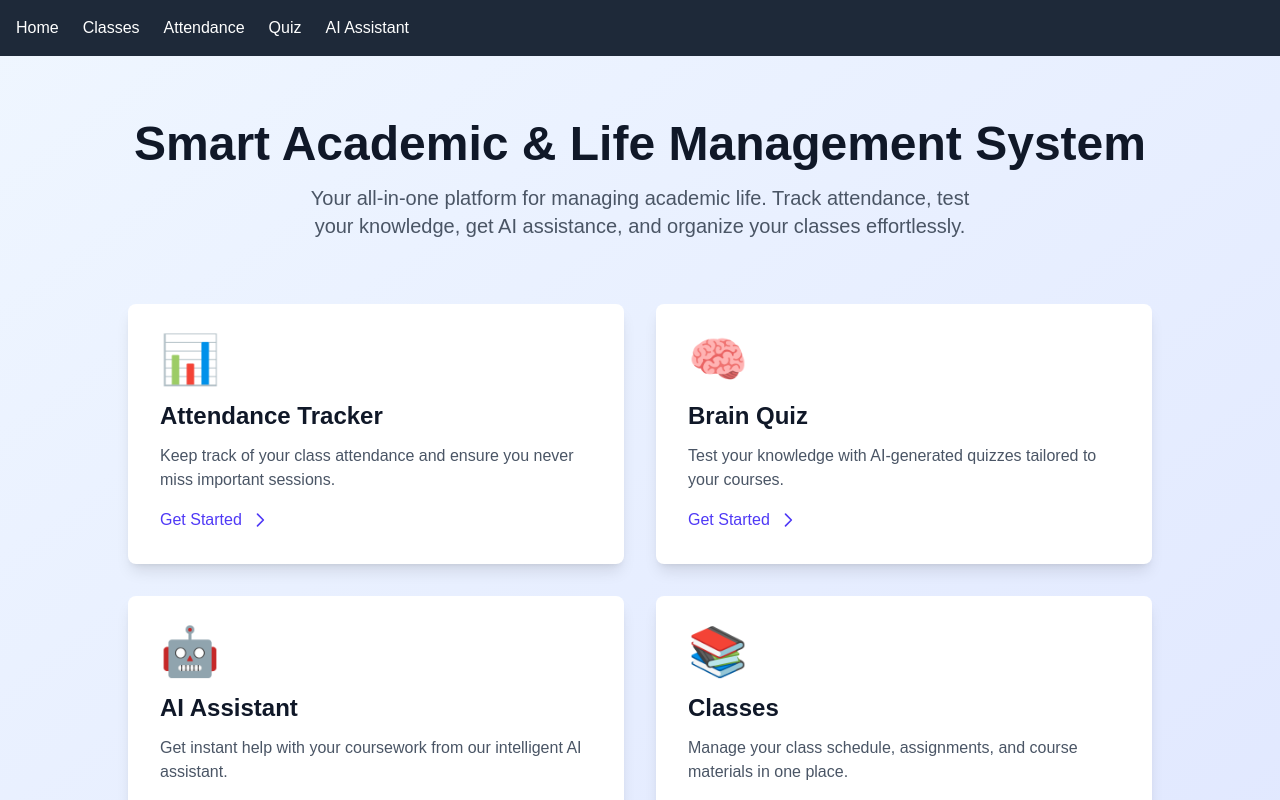
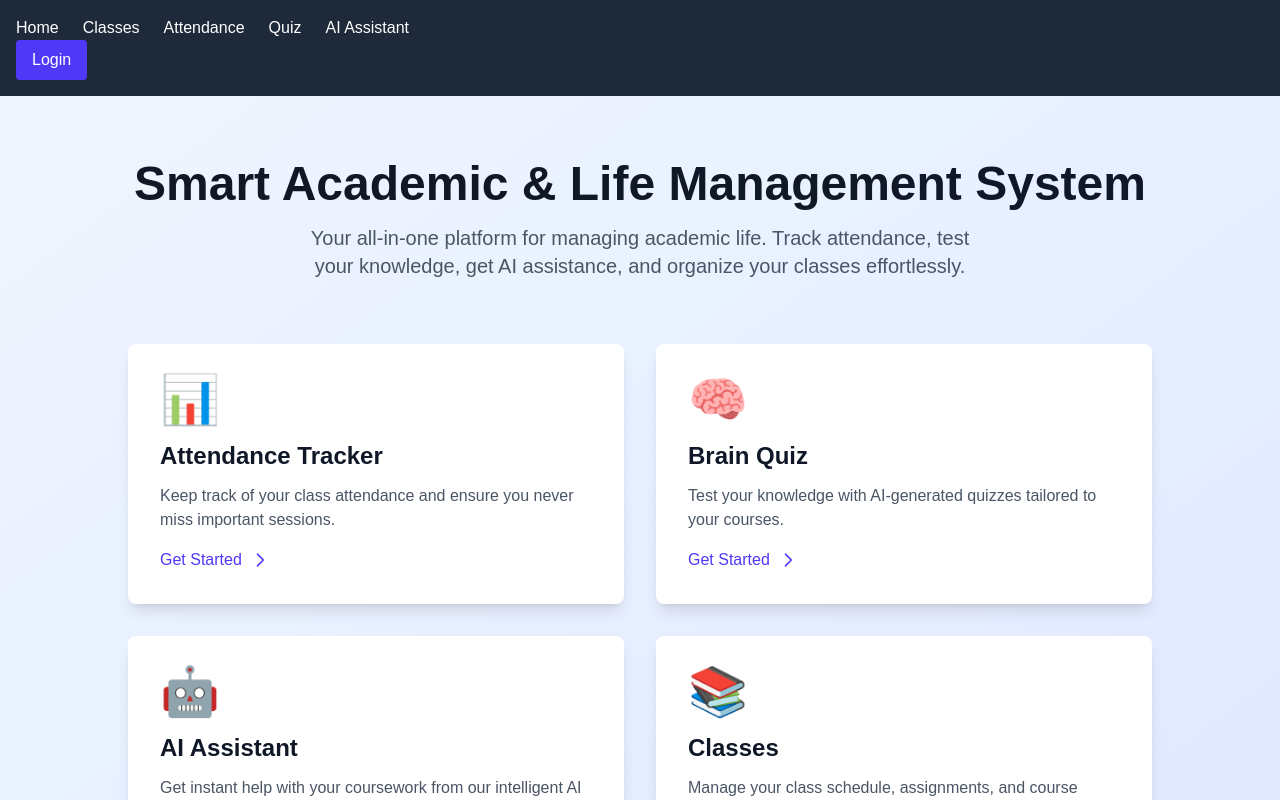
Before and after one commit to Amudhan-A/smart-clg-assistant, a Next.js app: page / in a window 1280 px wide. Shown: the top 800 px of the page. Built offline with nearby package versions, Linux system fonts and the light colour scheme; no server answers.

Commit message:
Add login

```diff
--- a/app/layout.tsx
+++ b/app/layout.tsx
@@ -2,6 +2,7 @@ import type { Metadata } from "next";
 import { Geist, Geist_Mono } from "next/font/google";
 import "./globals.css";
 import Navigation from "@/components/Navigation";
+import { AuthProvider } from "@/context/AuthContext";
 
 const geistSans = Geist({
   variable: "--font-geist-sans",
@@ -28,8 +29,10 @@ export default function RootLayout({
       <body
         className={`${geistSans.variable} ${geistMono.variable} antialiased`}
       >
-        <Navigation />
-        {children}
+        <AuthProvider>
+          <Navigation />
+          {children}
+        </AuthProvider>
       </body>
     </html>
   );
--- a/app/page.tsx
+++ b/app/page.tsx
@@ -1,4 +1,8 @@
+'use client'
+
 import Link from 'next/link';
+import { useAuth } from '@/context/AuthContext';
+
 
 export default function Home() {
   const features = [
@@ -27,6 +31,10 @@ export default function Home() {
       icon: '📚',
     },
   ];
+
+
+const { user, loading } = useAuth();    // TEMP , DELTE IT LATER
+console.log(user, loading);
 
   return (
     <main className="min-h-screen bg-gradient-to-br from-blue-50 to-indigo-100">
--- a/components/Navigation.tsx
+++ b/components/Navigation.tsx
@@ -1,6 +1,11 @@
+'use client'
 import Link from 'next/link';
+import { useAuth } from '@/context/AuthContext';
+
 
 export default function Navigation() {
+  const { user, loading, loginWithGoogle, logout } = useAuth();
+
   return (
     <nav className="bg-gray-800 text-white p-4">
       <div className="container mx-auto flex gap-6">
@@ -20,6 +25,24 @@ export default function Navigation() {
           AI Assistant
         </Link>
       </div>
+      {!loading && (
+        user ? (
+          <button
+            onClick={logout}
+            className="px-4 py-2 rounded bg-gray-200"
+          >
+            Logout
+          </button>
+        ) : (
+          <button
+            onClick={loginWithGoogle}
+            className="px-4 py-2 rounded bg-indigo-600 text-white"
+          >
+            Login
+          </button>
+        )
+      )}
+
     </nav>
   );
 }
--- /dev/null
+++ b/context/AuthContext.tsx
@@ -0,0 +1,64 @@
+'use client';
+
+import {
+  onAuthStateChanged,
+  signInWithPopup,
+  GoogleAuthProvider,
+  signOut,
+  User as FirebaseUser,
+} from 'firebase/auth';
+import { createContext, useContext, useEffect, useState } from 'react';
+import { auth } from '@/src/lib/firebase';
+import { AppUser, toAppUser } from '@/types/user';
+
+type AuthContextType = {
+  user: FirebaseUser | null;
+  appUser: AppUser | null;
+  loading: boolean;
+  loginWithGoogle: () => Promise<void>;
+  logout: () => Promise<void>;
+};
+
+const AuthContext = createContext<AuthContextType | null>(null);
+
+export function AuthProvider({ children }: { children: React.ReactNode }) {
+  const [user, setUser] = useState<FirebaseUser | null>(null);
+  const [appUser, setAppUser] = useState<AppUser | null>(null);
+  const [loading, setLoading] = useState(true);
+
+  useEffect(() => {
+    const unsubscribe = onAuthStateChanged(auth, (firebaseUser) => {
+         console.log("Auth resolved:", firebaseUser); // 👈 ADD THIS LINE (TEMP)
+      setUser(firebaseUser);
+      setAppUser(firebaseUser ? toAppUser(firebaseUser) : null);
+      setLoading(false);
+    });
+
+    return () => unsubscribe();
+  }, []);
+
+  const loginWithGoogle = async () => {
+    const provider = new GoogleAuthProvider();
+    await signInWithPopup(auth, provider);
+  };
+
+  const logout = async () => {
+    await signOut(auth);
+  };
+
+  return (
+    <AuthContext.Provider
+      value={{ user, appUser, loading, loginWithGoogle, logout }}
+    >
+      {children}
+    </AuthContext.Provider>
+  );
+}
+
+export function useAuth() {
+  const ctx = useContext(AuthContext);
+  if (!ctx) {
+    throw new Error('useAuth must be used inside AuthProvider');
+  }
+  return ctx;
+}
--- /dev/null
+++ b/types/user.ts
@@ -0,0 +1,36 @@
+import { User as FirebaseUser } from 'firebase/auth';
+
+
+
+/**
+ * App-level user type
+ * (clean version of Firebase user)
+ */
+export interface AppUser {
+  uid: string;
+  email: string | null;
+  displayName: string | null;
+  photoURL: string | null;
+  emailVerified: boolean;
+  createdAt?: Date;
+  lastLoginAt?: Date;
+}
+
+/**
+ * Convert Firebase User → AppUser
+ */
+export function toAppUser(firebaseUser: FirebaseUser): AppUser {
+  return {
+    uid: firebaseUser.uid,
+    email: firebaseUser.email,
+    displayName: firebaseUser.displayName,
+    photoURL: firebaseUser.photoURL,
+    emailVerified: firebaseUser.emailVerified,
+    createdAt: firebaseUser.metadata.creationTime
+      ? new Date(firebaseUser.metadata.creationTime)
+      : undefined,
+    lastLoginAt: firebaseUser.metadata.lastSignInTime
+      ? new Date(firebaseUser.metadata.lastSignInTime)
+      : undefined,
+  };
+}
```
